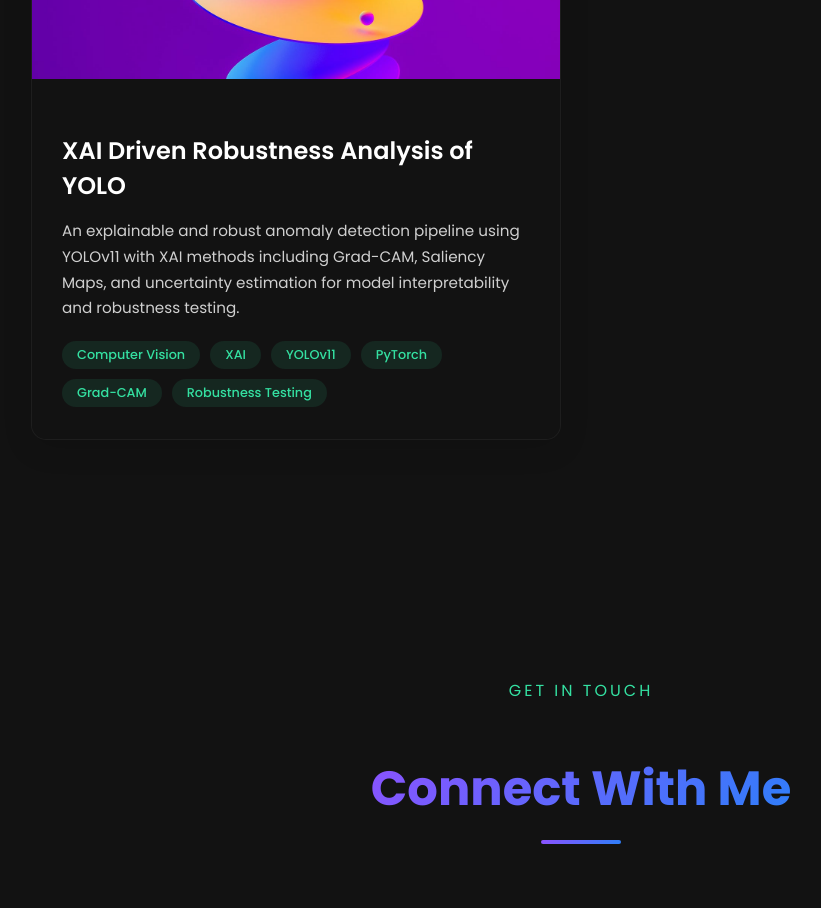
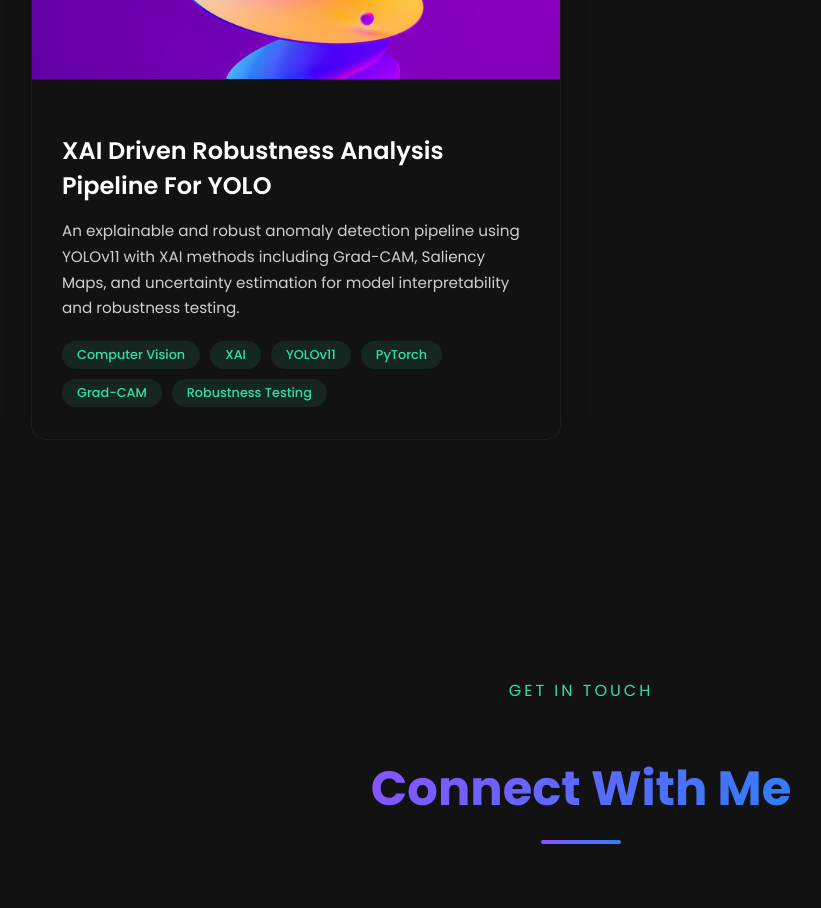
Before and after one commit to Kishore-1803/portfolio, a Next.js app: page / in a window 1280 px wide. Shown: the part 5360-6268 px from the top of the page, without its empty margins (119-940 px from the left). Built offline with nearby package versions, Linux system fonts and the light colour scheme.

Commit message:
Update page.tsx

```diff
--- a/src/app/page.tsx
+++ b/src/app/page.tsx
@@ -637,7 +637,7 @@ export default function Home() {
                 </div>
               </div>
               <div className={styles.projectInfo}>
-                <h3 className={styles.projectTitle}>XAI Driven Robustness Analysis of YOLO</h3>
+                <h3 className={styles.projectTitle}>XAI Driven Robustness Analysis Pipeline For YOLO</h3>
                 <p className={styles.projectDesc}>
                   An explainable and robust anomaly detection pipeline using YOLOv11 with XAI methods including Grad-CAM, Saliency Maps, and uncertainty estimation for model interpretability and robustness testing.
                 </p>
```
